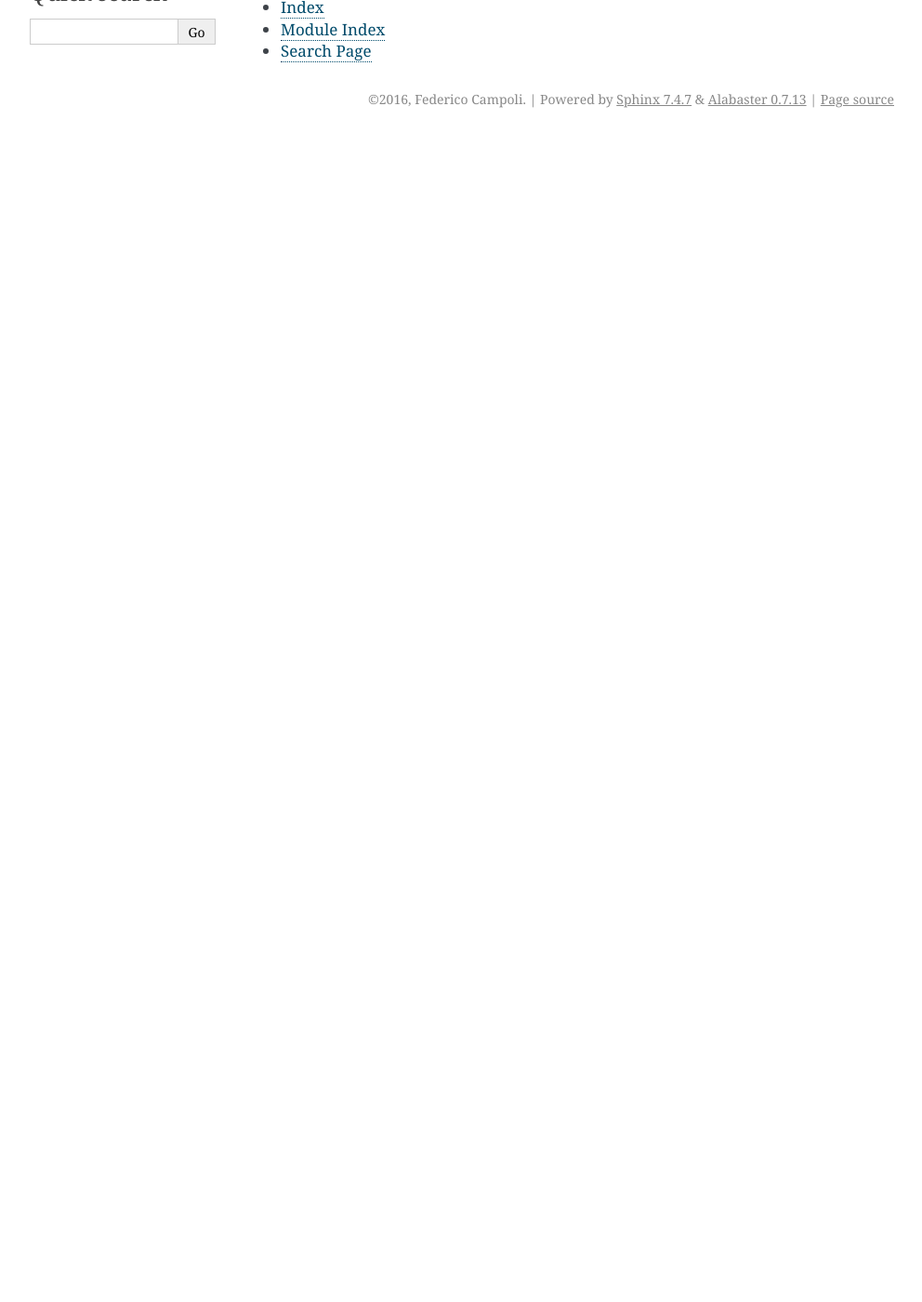
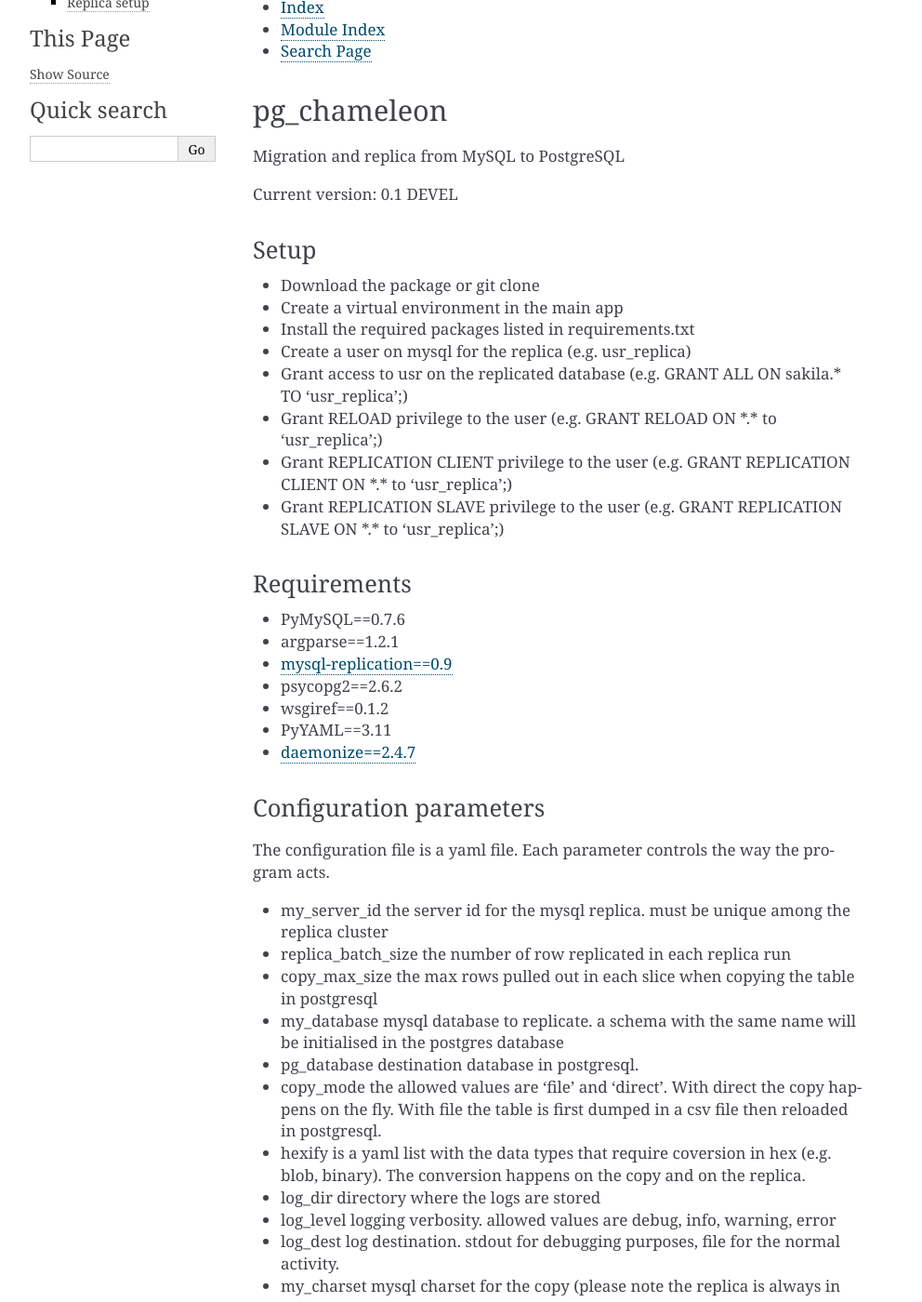
Before and after one commit to the4thdoctor/pg_chameleon, a Sphinx documentation site: the page built from docs/index.rst, in a window 1280 px wide and 1400 px high, scrolled down 270 px. Shown: the whole window at 93% size, without its empty margins (148-1140 px from the left). Built offline with Sphinx 7.4.7, drawn with Linux system fonts in a browser that asks for light colours; before the commit the page ends 900 px from its top, so only the background shows below that; some of the changed text lies outside the part shown.

Commit message:
add contents of README.rst

```diff
--- a/docs/index.rst
+++ b/docs/index.rst
@@ -19,3 +19,83 @@
 * :ref:`genindex`
 * :ref:`modindex`
 * :ref:`search`
+
+pg_chameleon
+##############
+
+
+Migration and replica from MySQL to PostgreSQL
+
+Current version: 0.1 DEVEL
+
+Setup
+**********
+
+* Download the package or git clone
+* Create a virtual environment in the main app
+* Install the required packages listed in requirements.txt
+* Create a user on mysql for the replica (e.g. usr_replica)
+* Grant access to usr on the replicated database (e.g. GRANT ALL ON sakila.* TO 'usr_replica';)
+* Grant RELOAD privilege to the user (e.g. GRANT RELOAD ON \*.\* to 'usr_replica';)
+* Grant REPLICATION CLIENT privilege to the user (e.g. GRANT REPLICATION CLIENT ON \*.\* to 'usr_replica';)
+* Grant REPLICATION SLAVE privilege to the user (e.g. GRANT REPLICATION SLAVE ON \*.\* to 'usr_replica';)
+
+
+Requirements
+******************
+* PyMySQL==0.7.6
+* argparse==1.2.1
+* `mysql-replication==0.9 <https://github.com/noplay/python-mysql-replication>`_
+* psycopg2==2.6.2
+* wsgiref==0.1.2
+* PyYAML==3.11
+* `daemonize==2.4.7 <https://pypi.python.org/pypi/daemonize/>`_
+
+
+Configuration parameters
+********************************
+The configuration file is a yaml file. Each parameter controls the
+way the program acts.
+
+* my_server_id the server id for the mysql replica. must be unique among the replica cluster
+* replica_batch_size the number of row replicated in each replica run
+* copy_max_size the max rows pulled out in each slice when copying the table in postgresql
+* my_database mysql database to replicate. a schema with the same name will be initialised in the postgres database
+* pg_database destination database in postgresql.
+* copy_mode the allowed values are 'file'  and 'direct'. With direct the copy happens on the fly. With file the table is first dumped in a csv file then reloaded in postgresql.
+* hexify is a yaml list with the data types that require coversion in hex (e.g. blob, binary). The conversion happens on the copy and on the replica.
+* log_dir directory where the logs are stored
+* log_level logging verbosity. allowed values are debug, info, warning, error
+* log_dest log destination. stdout for debugging purposes, file for the normal activity.
+* my_charset mysql charset for the copy (please note the replica is always in utf8)
+* pg_charset postgresql connection's charset.
+* tables_limit yaml list with the tables to replicate. if empty the entire mysql database is replicated.
+
+MySQL connection parameters
+
+.. code-block:: yaml
+
+    mysql_conn:
+        host: localhost
+        port: 3306
+        user: replication_username
+        passwd: never_commit_passwords
+
+
+PostgreSQL connection parameters
+
+.. code-block:: yaml
+
+    pg_conn:
+        host: localhost
+        port: 5432
+        user: replication_username
+        password: never_commit_passwords
+
+Replica setup
+**********************
+The script pg_chameleon.py have a very basic command line interface. Accepts three commands
+
+* init_schema Initialises the PostgreSQL service schema sch_chameleon.  **Warning!! It drops the existing schema**
+* init_replica Creates the table structure and copy the data from mysql locking the tables in read only mode. It saves the master status in sch_chameleon.t_replica_batch.
+* start_replica Starts the replication from mysql to PostgreSQL using the master data stored in sch_chameleon.t_replica_batch and update the master position every time an new batch is processed.
```
